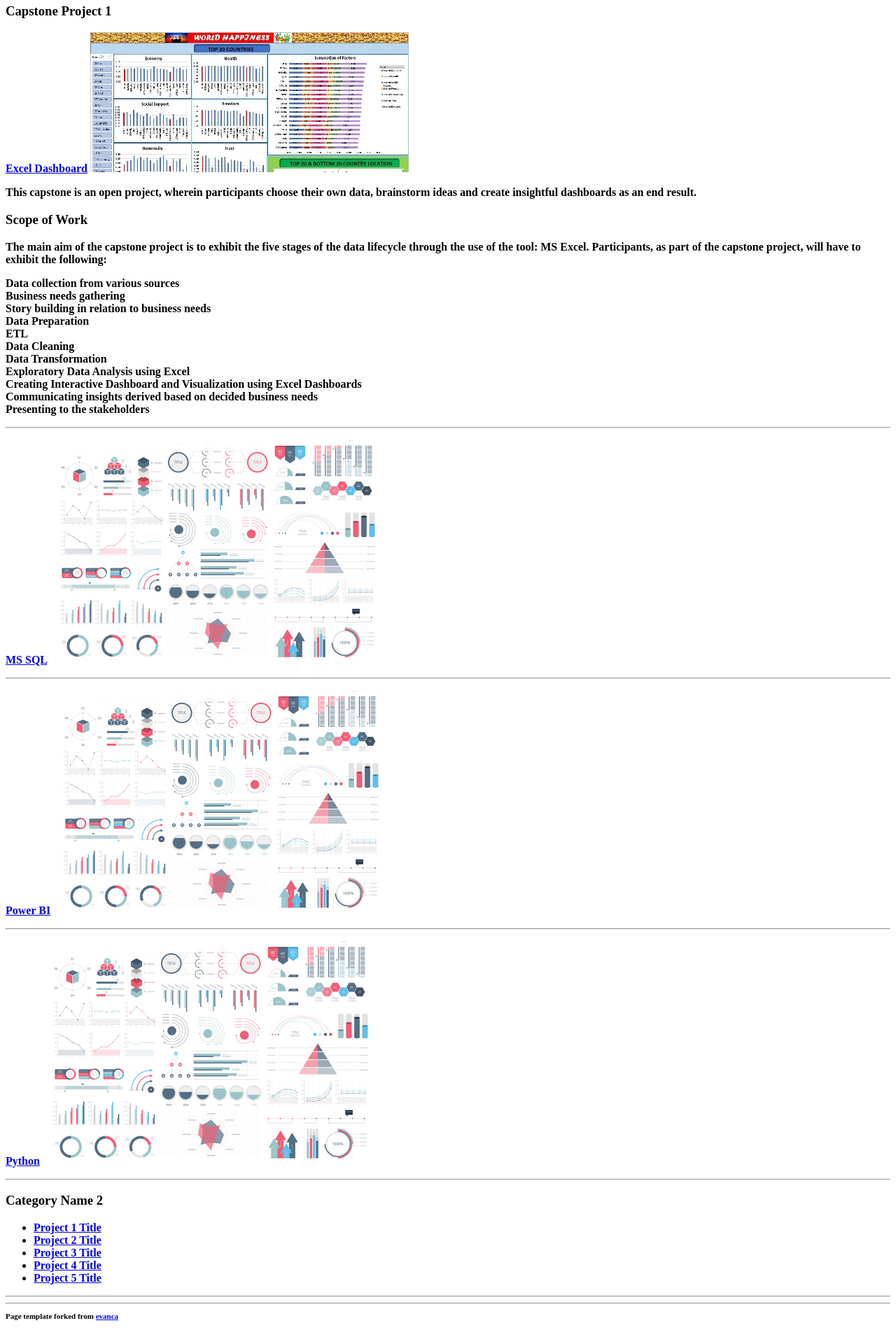
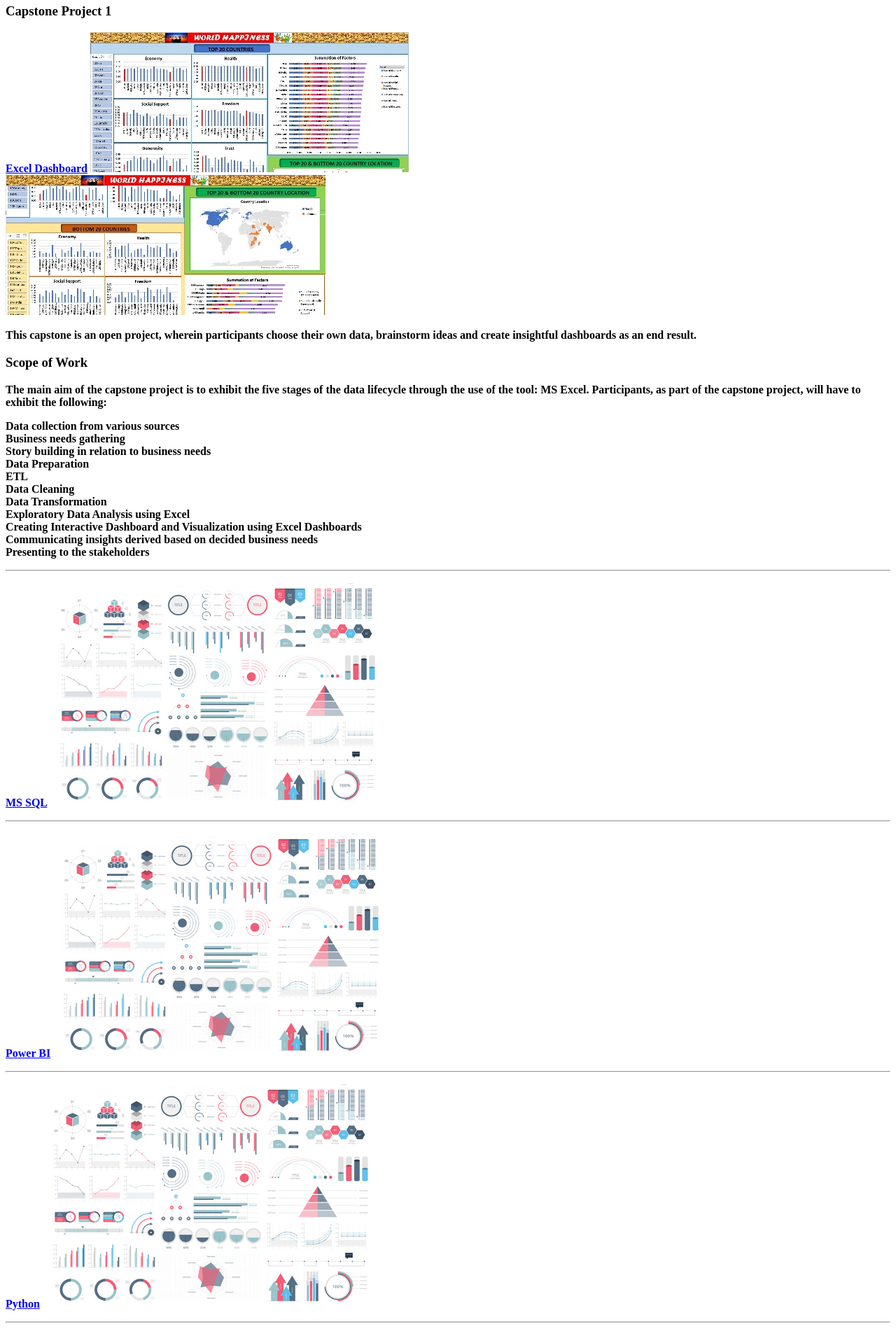
Before and after one commit to ZalehaAli/Data-Analytics-Portfolio, a Jekyll site: the page built from index.md, in a window 1280 px wide. Shown: the part 504-2414 px from the top of the page at 70% size. Built offline with Jekyll 4.4.1, drawn with Linux system fonts in a browser that asks for light colours; our own code applies the rules of GitHub Pages for plain Markdown files.

Commit message:
Update index.md

```diff
--- a/index.md
+++ b/index.md
@@ -6,6 +6,8 @@
 
 [Excel Dashboard](/sample_page)
 <img src="images/Capstone1_worldhappy.jpg?raw=true"/>
+<br>
+<img src="images/Capstone1_worldhappy2.jpg?raw=true"/>
 <br>
 
 This capstone is an open project, wherein participants choose their own data, brainstorm ideas and create insightful dashboards as an end result.
```
